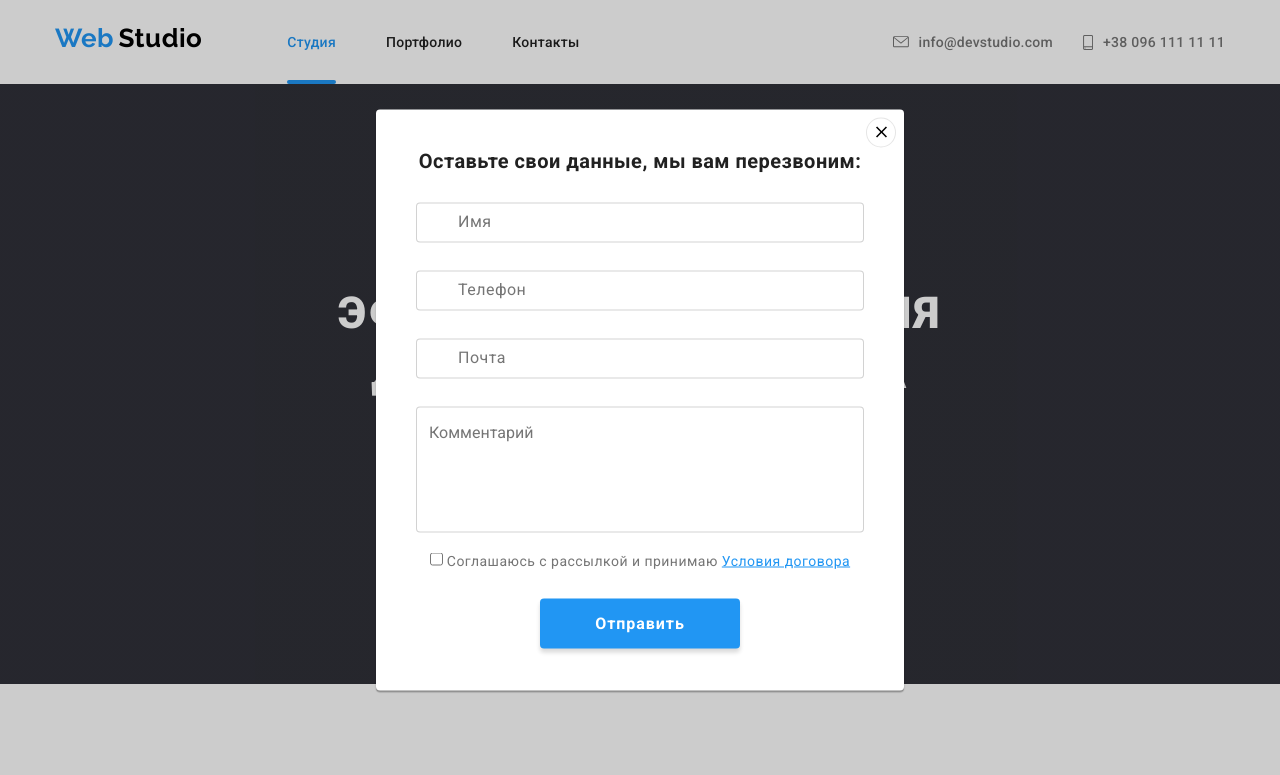
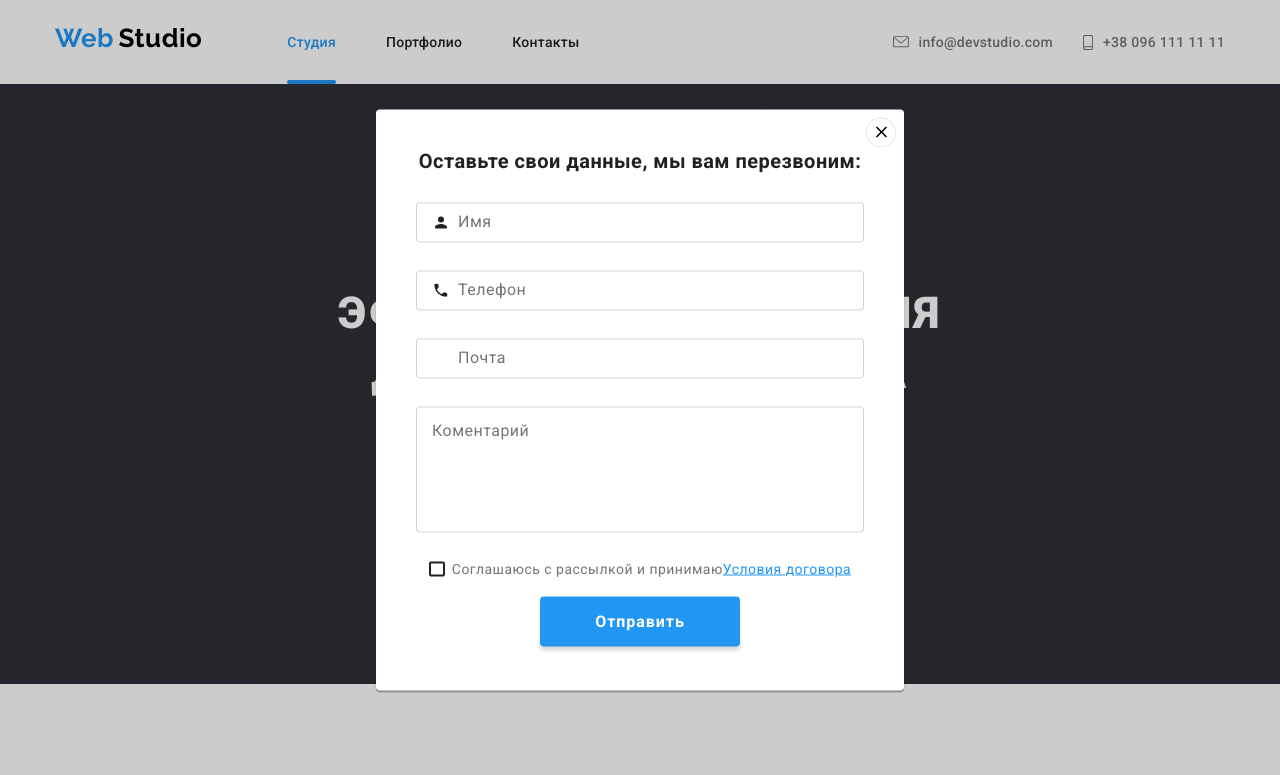
Before and after one commit to AlexSyrov/goit-markup-hw-06, a plain HTML site: page index.html in a window 1280 px wide. Both pictures are taken after a click on the button "Заказать услугу". Shown: the top 775 px of the page. Drawn offline with nearby package versions, Linux system fonts and the light colour scheme.

Commit message:
0.7.3
Закончил разметку по дз 6

```diff
--- a/css/styles.css
+++ b/css/styles.css
@@ -368,15 +368,37 @@ textarea {
   position: relative;
 }
 
-.form-field:nth-child(4) {
+.checkbox {
+  position: absolute;
+  -webkit-appearance: none;
+}
+
+.checkbox:checked + .check-ikon {
+  background-color: var(--accent-color);
+  background-image: url(../images/modal/icon_check.svg);
+  background-size: contain;
+  border-color: var(--accent-color);
+}
+
+.checkbox-label {
+  font-size: 14px;
+  margin-bottom: 30px;
+  display: flex;
+  align-items: center;
+  justify-content: center;
   margin-bottom: 20px;
 }
 
-.checkbox {
-  font-size: 14px;
-  margin-bottom: 30px;
-  text-align: center;
+.check-ikon {
+  display: inline-block;
+  width: 16px;
+  height: 15px;
+  border: 2px solid var(--title-text-color);
+  border-radius: 2px;
+  margin-right: 7px;
+  background-origin: border-box;
 }
+
 .form-field input {
   width: 100%;
   margin: 0;
@@ -384,6 +406,10 @@ textarea {
   border: 1px solid rgba(33, 33, 33, 0.2);
   border-radius: 4px;
   height: 40px;
+  transition: border 250ms var(--cubic);
+}
+.form-field input:hover {
+  border: 1px solid var(--accent-color);
 }
 
 .form-field textarea {
@@ -392,6 +418,10 @@ textarea {
   padding: 16px 12px;
   border: 1px solid rgba(33, 33, 33, 0.2);
   border-radius: 4px;
+  transition: border 250ms var(--cubic);
+}
+.form-field textarea:hover {
+  border: 1px solid var(--accent-color);
 }
 
 .form-field input:hover + .form-label,
@@ -401,12 +431,44 @@ textarea {
   color: var(--accent-color);
 }
 
+.form-field textarea:hover + .form-label-comment,
+.form-field textarea:not(:placeholder-shown) + .form-label-comment,
+.form-field textarea:focus + .form-label-comment {
+  transform: translate(-5px, -47px);
+  color: var(--accent-color);
+}
+
 .form-label {
   position: absolute;
   top: 50%;
   left: 42px;
   transform: translateY(-50%);
   transition: transform 250ms var(--cubic), color 250ms var(--cubic);
+}
+
+.form-label-comment {
+  position: absolute;
+  top: 20%;
+  left: 16px;
+  transform: translateY(-50%);
+  transition: transform 250ms var(--cubic), color 250ms var(--cubic);
+}
+
+.icon-modal {
+  position: absolute;
+  display: inline-block;
+  width: 18px;
+  height: 18px;
+  top: 50%;
+  left: 16px;
+  transform: translateY(-50%);
+  fill: var(--title-text-color);
+  transition: fill 250ms var(--cubic);
+}
+
+.form-field input:hover ~ .icon-modal,
+.form-field input:focus ~ .icon-modal {
+  fill: var(--accent-color);
 }
 
 .list {
--- a/index.html
+++ b/index.html
@@ -28,31 +28,47 @@
           <div class="form-field">
             <input type="text" name="name" id="name" placeholder=" " />
             <label for="name" class="form-label">Имя</label>
+            <svg class="icon-modal">
+              <use href="./images/webstudio.svg#icon-person-black-18dp"></use>
+            </svg>
           </div>
 
           <div class="form-field">
             <input type="tel" name="telephone" id="tel" placeholder=" " />
             <label for="tel" class="form-label">Телефон</label>
+            <svg class="icon-modal">
+              <use href="./images/webstudio.svg#icon-phone-black-18dp"></use>
+            </svg>
           </div>
 
           <div class="form-field">
             <input type="email" name="email" id="mail" placeholder=" " />
             <label for="mail" class="form-label">Почта</label>
+            <svg class="icon-modal">
+              <use href="./images/webstudio.svg#icon-email-black-18dp-1"></use>
+            </svg>
           </div>
           <div class="form-field">
             <textarea
               name="comment"
               rows="5"
               cols="50"
-              placeholder="Комментарий"
+              id="comment"
+              placeholder=" "
             ></textarea>
+            <label for="comment" class="form-label-comment">Коментарий</label>
           </div>
-          <div class="checkbox">
-            <input type="checkbox" value="agreement conditions" id="contract" />
-            <label for="contract"
-              >Соглашаюсь с рассылкой и принимаю
-              <a class="contract" href="/">Условия договора</a></label
-            >
+          <div>
+            <label class="checkbox-label">
+              <input
+                name="checkbox"
+                type="checkbox"
+                value="agreement conditions"
+                class="checkbox"
+              /><span class="check-ikon"></span>Соглашаюсь с рассылкой и
+              принимаю
+              <a class="contract" href="/">Условия договора</a>
+            </label>
           </div>
           <div class="modal-button">
             <button class="button-secondary" type="submit">Отправить</button>
@@ -637,7 +653,7 @@
           <p class="conecting-title">Подпишитесь на рассылку</p>
           <form>
             <label class="f-form-field">
-              <input type="email" placeholder="E-mail" />
+              <input type="email" placeholder="E-mail" name="email" />
             </label>
             <button type="submit" class="button-submit">
               Подписаться
```
Also changed, not shown: portfolio.html (+1 -1 lines), images/modal.svg (deleted), images/symbol-defs.svg (added), images/webstudio.svg.
